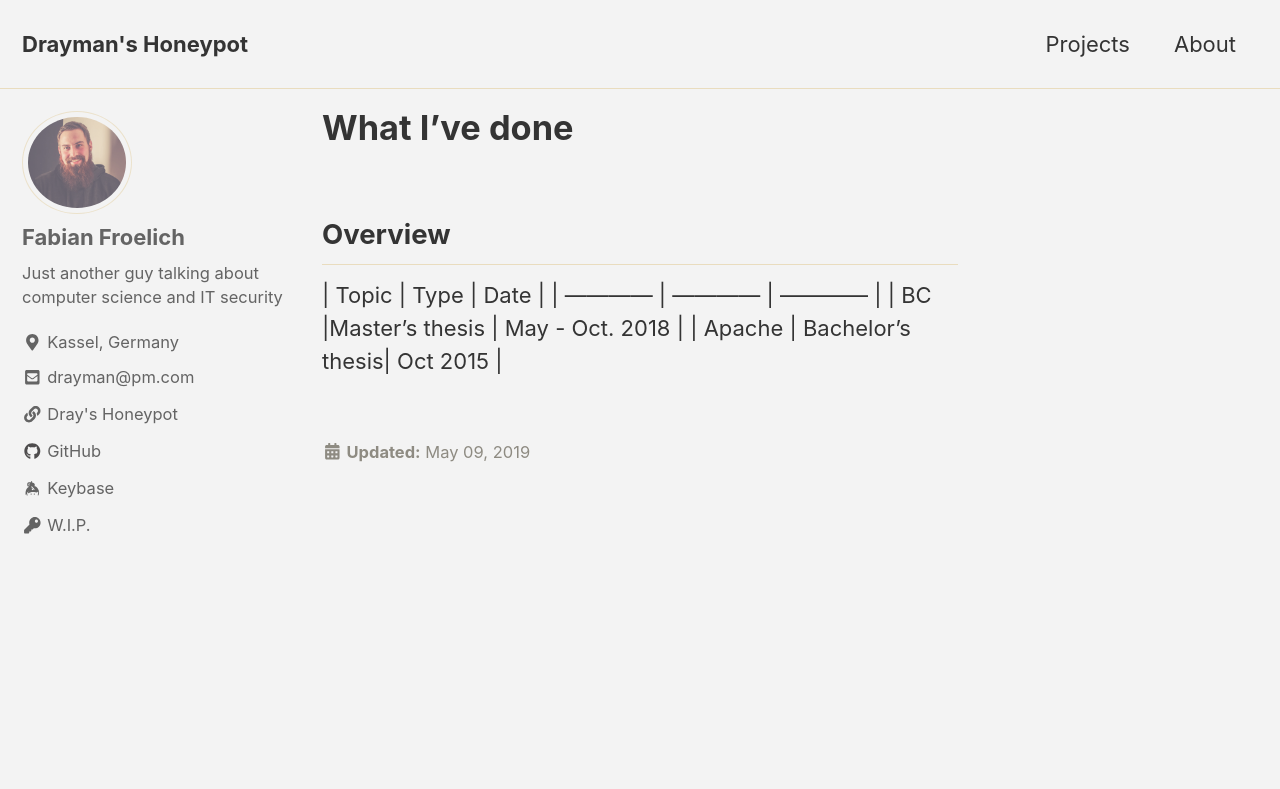
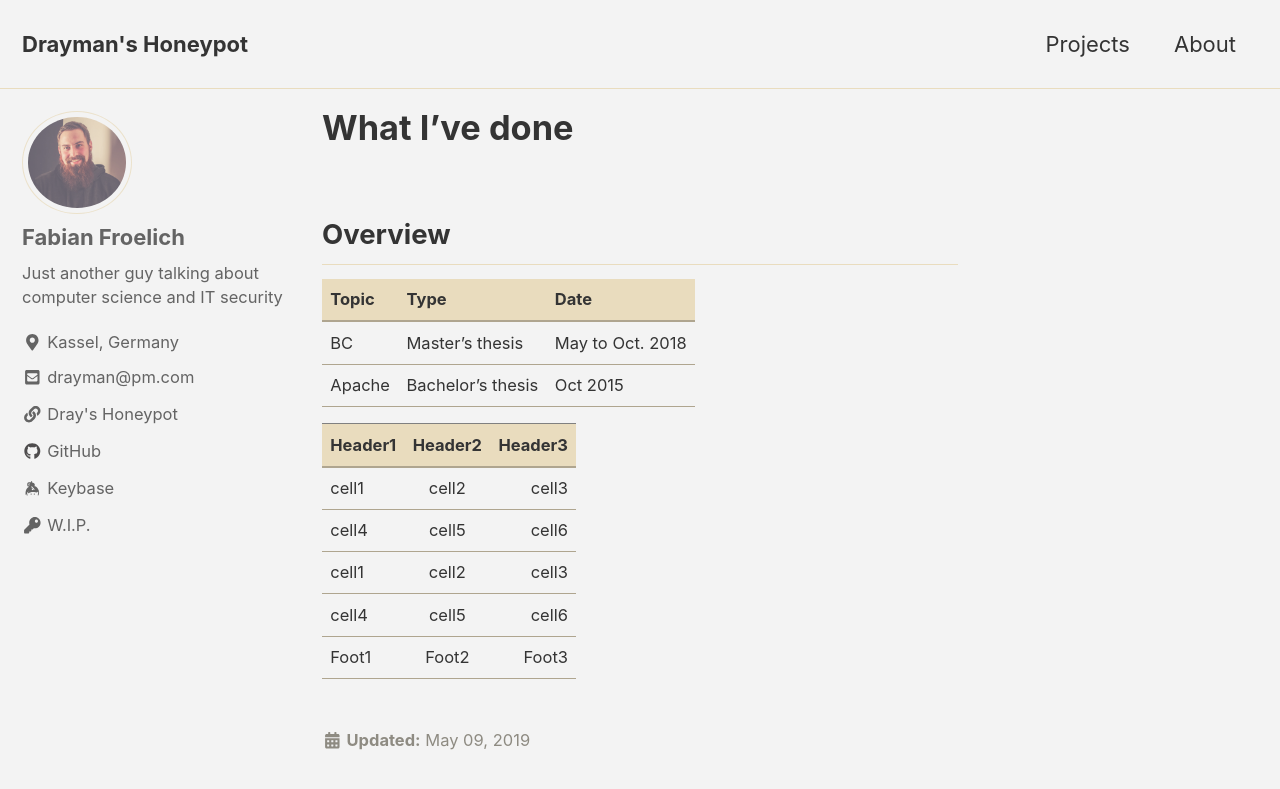
Before and after one commit to thedrayman/thedrayman.github.io, a Jekyll site: the page built from _pages/projects.md, in a window 1280 px wide and 900 px high. Shown: the top 789 px of the window. Built offline with Jekyll 4.4.1, drawn with Linux system fonts in a browser that asks for light colours; cached includes are drawn as plain includes; nearby versions of some CDN libraries.

Commit message:
some more

```diff
--- a/_pages/projects.md
+++ b/_pages/projects.md
@@ -7,7 +7,19 @@ last_modified_at: 2019-05-09
 toc: false
 ---
 ## Overview
+
 | Topic | Type | Date |
-| ------------ | ------------ | ------------ |
-| BC |Master's thesis | May - Oct. 2018 |
+| ---- | ---- | ---- |
+| BC |Master's thesis | May to Oct. 2018 |
 | Apache | Bachelor’s thesis| Oct 2015 |
+
+| Header1 | Header2 | Header3 |
+|:--------|:-------:|--------:|
+| cell1   | cell2   | cell3   |
+| cell4   | cell5   | cell6   |
+|----
+| cell1   | cell2   | cell3   |
+| cell4   | cell5   | cell6   |
+|=====
+| Foot1   | Foot2   | Foot3
+{: rules="groups"}
```
